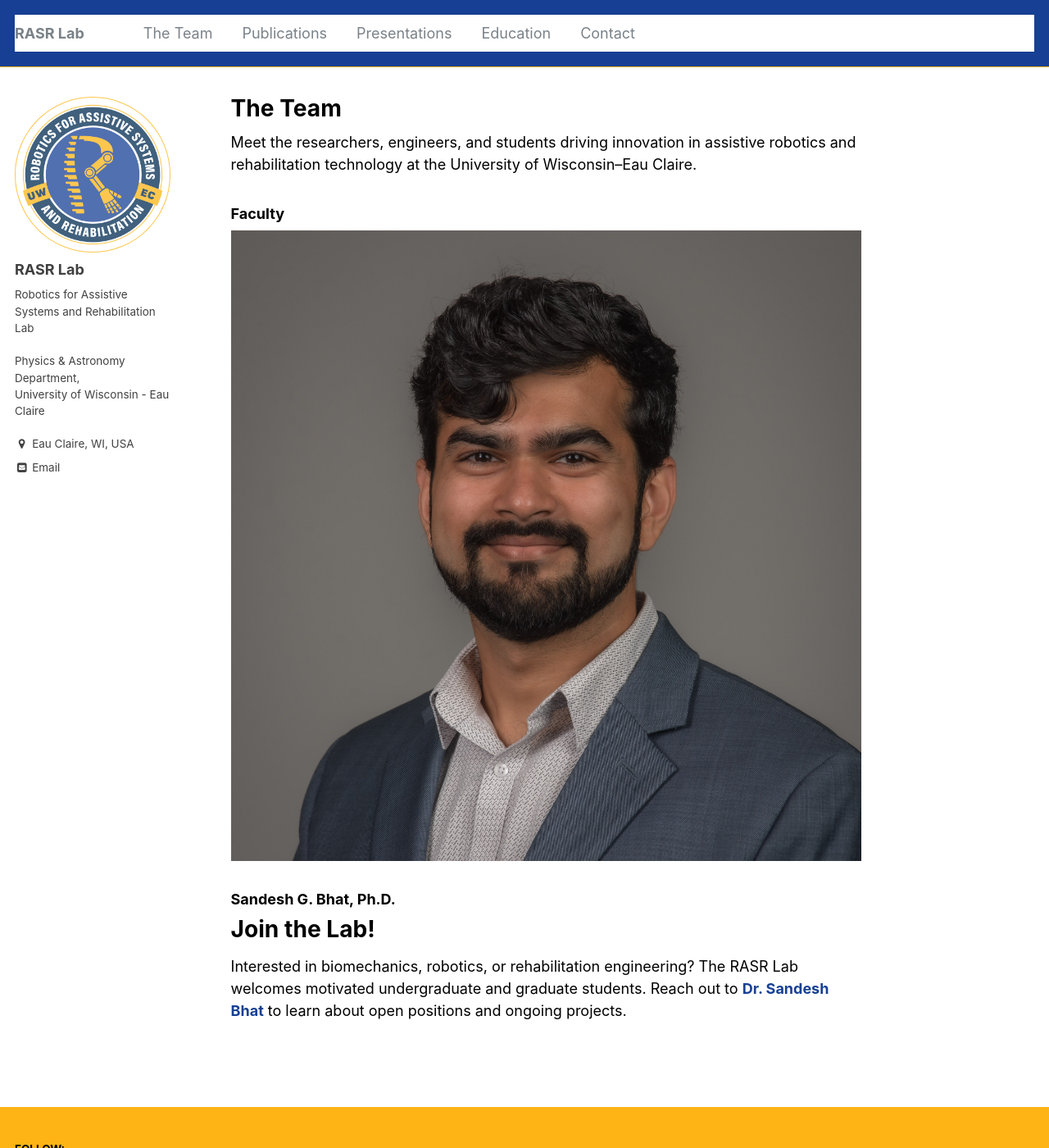
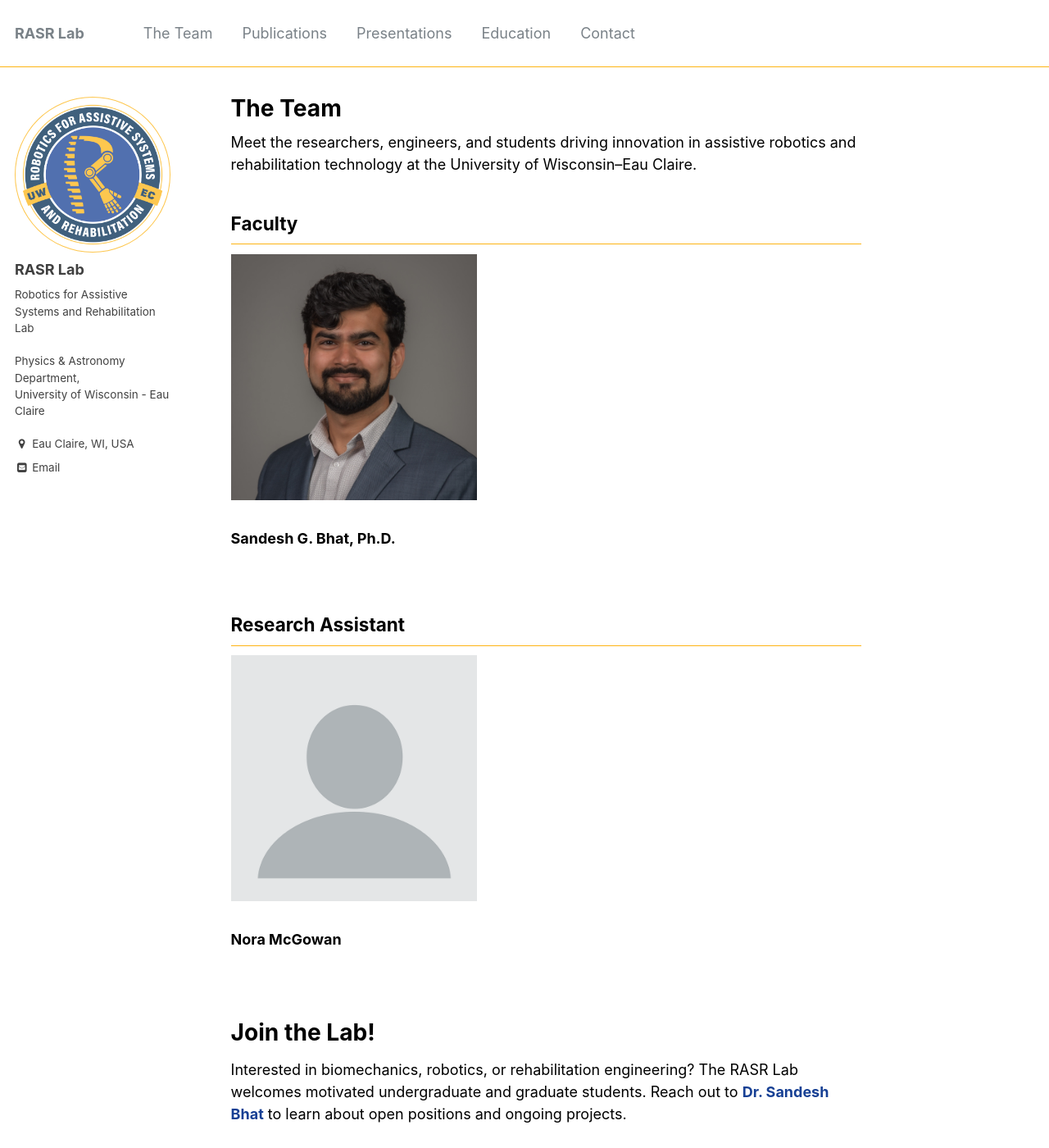
Before and after one commit to RASR-lab/RASR-lab.github.io, a Jekyll site: the page built from _pages/team.md, in a window 1280 px wide and 1400 px high. Shown: the whole window at 82% size. Built offline with Jekyll 4.4.1, drawn with Linux system fonts in a browser that asks for light colours; nearby versions of some CDN libraries; library files that are not in the unit come from our copies.

Commit message:
changed team page

```diff
--- a/_pages/team.md
+++ b/_pages/team.md
@@ -9,16 +9,29 @@
 
 Meet the researchers, engineers, and students driving innovation in assistive robotics and rehabilitation technology at the University of Wisconsin–Eau Claire.
 
-### Faculty
+## Faculty
 
 {% assign faculty = site.data.team | where: "role", "Faculty" %}
 {% for member in faculty %}
   <div class="team-member">
-    <img src="{{ site.baseurl }}/images/{{ member.image }}" alt="{{ member.name }}">
+    <img src="{{ site.baseurl }}/images/{{ member.image }}" alt="{{ member.name }}" style="width: 300px">
+    <h3>{{ member.name }}</h3>
+  </div>
+{% endfor %}
+<br>
+
+## Research Assistant
+
+{% assign assistant = site.data.team | where: "role", "Research Assistant" %}
+{% for member in assistant %}
+  <div class="team-member">
+    <img src="{{ site.baseurl }}/images/{{ member.image }}" alt="{{ member.name }}" style="width: 300px">
     <h3>{{ member.name }}</h3>
   </div>
 {% endfor %}
 
+<br>
+<br>
 # Join the Lab!
 
   Interested in biomechanics, robotics, or rehabilitation engineering? The RASR Lab welcomes motivated undergraduate and graduate students. Reach out to
--- a/_sass/_masthead.scss
+++ b/_sass/_masthead.scss
@@ -4,7 +4,6 @@
 
 .masthead {
   position: relative;
-  background-color: $uwec-blue;
   border-bottom: 1px solid $border-color;
   -webkit-animation: intro 0.3s both;
           animation: intro 0.3s both;
--- a/_sass/_variables.scss
+++ b/_sass/_variables.scss
@@ -55,7 +55,7 @@
 $light-gray                 : mix(#fff, $gray, 50%);
 $lighter-gray               : mix(#fff, $gray, 90%);
 
-$body-color                 : #fff;
+$body-color                 : $uwec-blue;
 $background-color           : #fff;
 $code-background-color      : #fafafa;
 $code-background-color-dark : $light-gray;
```
Also changed, not shown: _pages/about.md (+1 -1 lines).
